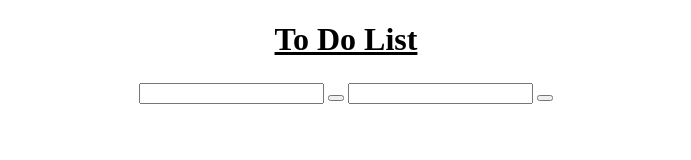
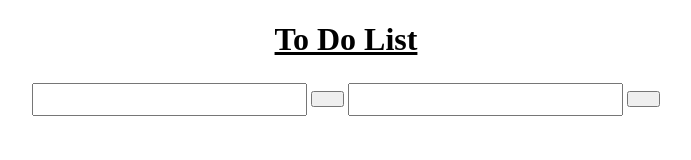
Before and after one commit to SimplonAuch/todolist, a plain HTML site: page index.html in a window 1280 px wide. Shown: the whole page, without its empty margins (294-985 px from the left). Drawn offline with nearby package versions, Linux system fonts and the light colour scheme.

Commit message:
mise a jour du fichier index.html

```diff
--- a/index.html
+++ b/index.html
@@ -15,13 +15,13 @@
 
 		<tr>
 		<td>
-			<input id="" type="text" name="Add a task" value="">
-			<button id="" type="button" name="Valid" value=""/>
+			<input id="" type="text" name="Add a task" value="" style="height: 20pt; width: 200pt" >
+			<button id="" type="button" name="Valid" value="" style="height: 12pt; width: 25pt"/>
 		</td>
 
 		<td>
-			<input id="" type="text" name="Add a list" value="">
-			<button id="" type="button" name="Valid" value=""/>
+			<input id="" type="text" name="Add a list" value="" style="height: 20pt; width: 200pt">
+			<button id="" type="button" name="Valid" value="" style="height: 12pt; width: 25pt"/>
 		</td>
 		</tr>
 
@@ -33,6 +33,6 @@
 	</header>
 
 <script type="text/javascript" src="node_modules/jquery/dist/jquery.min.js" ></script>
-<script type="text/javascript" src="Js/app.js"></script>
+<script type="text/javascript" src="js/app.js"></script>
 </body>
 </html>
```
